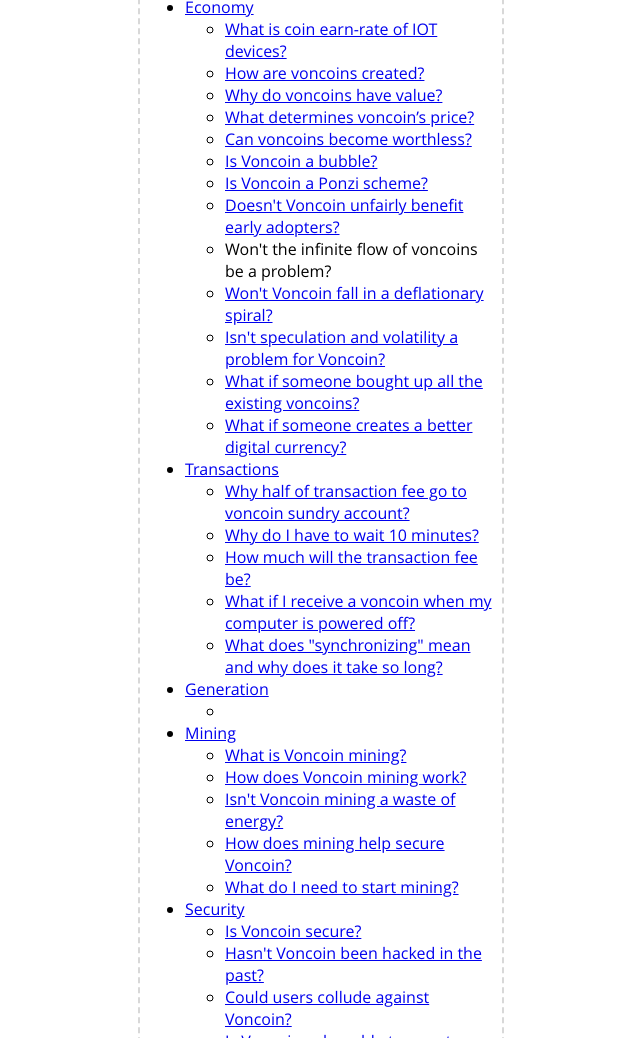
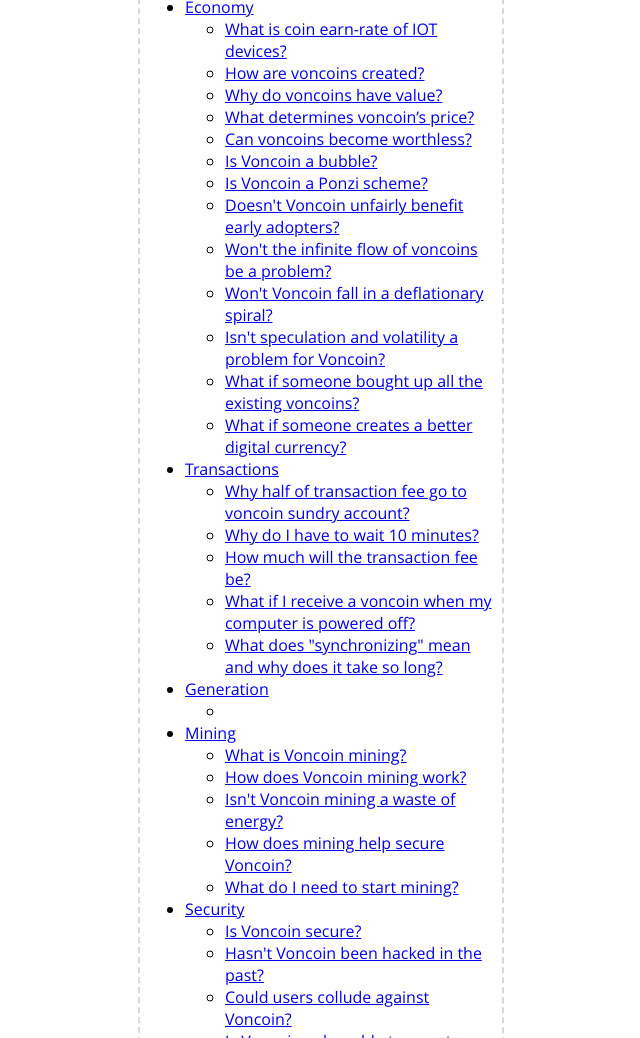
Before and after one commit to timcoindev/voncoin.github.io, a plain HTML site: page faq.html in a window 1280 px wide. Shown: the part 1095-2133 px from the top of the page, without its empty margins (62-702 px from the left). Drawn offline with Linux system fonts and the light colour scheme.

Commit message:
faq href

```diff
--- a/faq.html
+++ b/faq.html
@@ -84,7 +84,7 @@
   <li><a href="#is-voncoin-a-bubble">Is Voncoin a bubble?</a></li>
   <li><a href="#is-voncoin-a-ponzi-scheme">Is Voncoin a Ponzi scheme?</a></li>
   <li><a href="#doesnt-voncoin-unfairly-benefit-early-adopters">Doesn't Voncoin unfairly benefit early adopters?</a></li>
-  <li><a id="wont-the-infinite-amount-of-voncoins-be-a-problem">Won't the infinite flow of voncoins be a problem?</a></li>
+  <li><a href="wont-the-infinite-amount-of-voncoins-be-a-problem">Won't the infinite flow of voncoins be a problem?</a></li>
   <li><a href="#wont-voncoin-fall-in-a-deflationary-spiral">Won't Voncoin fall in a deflationary spiral?</a></li>
   <li><a href="#isnt-speculation-and-volatility-a-problem-for-voncoin">Isn't speculation and volatility a problem for Voncoin?</a></li>
   <li><a href="#what-if-someone-bought-up-all-the-existing-voncoins">What if someone bought up all the existing voncoins?</a></li>
```
